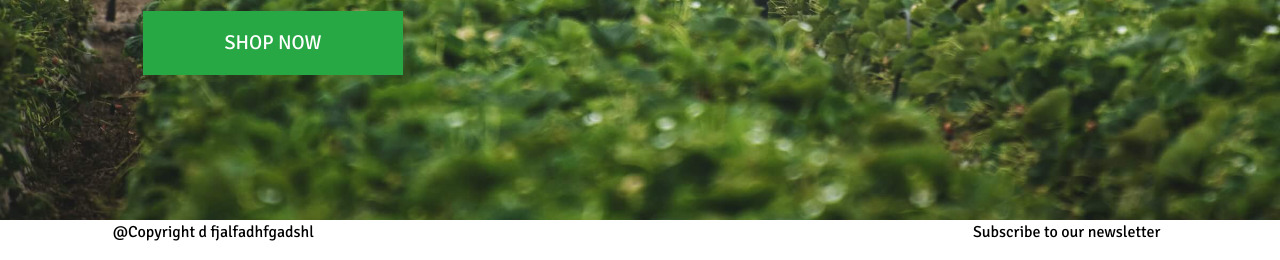
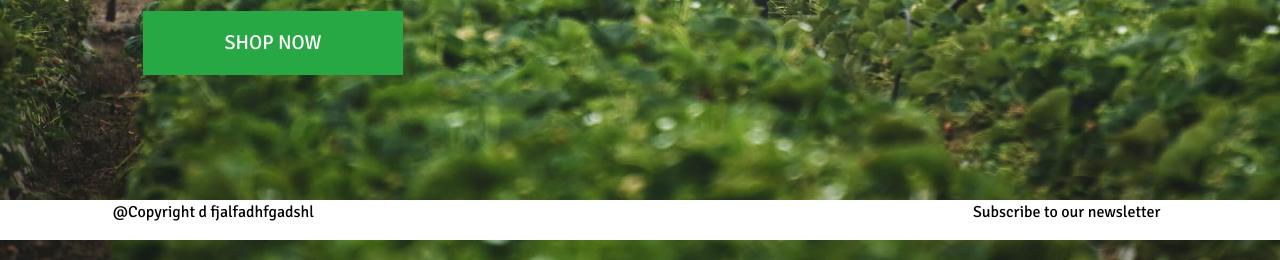
Before and after one commit to Joao4569/farm_fresh, a Django app: page / in a window 1280 px wide. Shown: the part 540-800 px from the top of the page. Run offline with Django 3.2, Linux system fonts and the light colour scheme; some libraries are stand-ins or nearby versions.

Commit message:
feat: Footer adjustments

```diff
--- a/static/css/base.css
+++ b/static/css/base.css
@@ -268,6 +268,10 @@ color: #17a2b8; /* text-info */
   border-radius: 0;
 }
 
+.footer {
+  height: 60px;
+  clear: both;
+}
 
 /* -------------------------------- Media Queries */
 
--- a/templates/base.html
+++ b/templates/base.html
@@ -206,7 +206,7 @@ The main structure of this template is based on Boutique Ado and modified for Fa
   {% block content %}
   {% endblock %}
 
-<footer class="container-fluid fixed-bottom">
+<footer class="container-fluid fixed-bottom footer">
   <div class="row bg-white">
 
     <div class="col col-lg-4 my-auto text-center">
```
